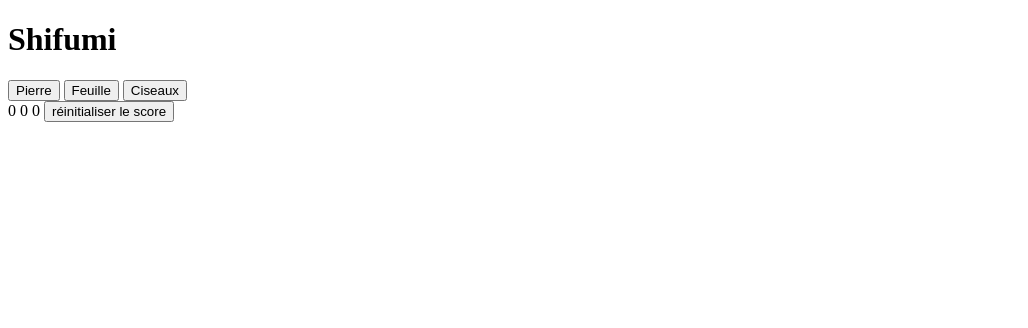
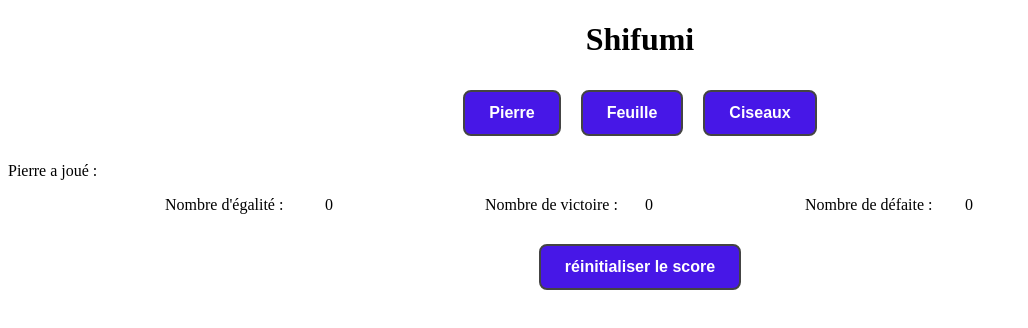
Before and after one commit to lennyquesnel-ops/TD1, a plain HTML site: page index.html in a window 1280 px wide. Shown: the whole page, without its empty margins (0-1028 px from the left). Drawn offline with Linux system fonts and the light colour scheme.

Commit message:
shifoumi moche et fonctionnel

```diff
--- a/index.html
+++ b/index.html
@@ -1,27 +1,43 @@
 <!DOCTYPE html>
+
 <html>
 <head>
     <title>Ma page</title>
+    <link rel="stylesheet" href="style/style.css">
 
 </head>
+
 <body>
 
     <h1>Shifumi</h1>
 
     <div class="shifumi">
-            <button id = "Pierre">Pierre</button>
-            <button id = "Feuille">Feuille</button>
-            <button id = "Ciseaux">Ciseaux</button>
+        <button id="Pierre">Pierre</button>
+        <button id="Feuille">Feuille</button>
+        <button id="Ciseaux">Ciseaux</button>
     </div>
+    <p>Pierre a joué :</p>
+    <p id = 'choixRobot'></p>
 
-        <span id="egalite"></span>
-        <span id="victoire"></span>
-        <span id="defaite"></span>
-
-
-        <button id = "reini">réinitialiser le score</button>
-
+    <div class="score container">
+        <div class="score">
+            <p>Nombre d'égalité :</p>
+            <p id="egalite"> </p>
+        </div>
+        <div class="score">
+            <p>Nombre de victoire :</p>
+            <p id="victoire"> </p>
+        </div>
+        <div class="score">
+            <p>Nombre de défaite :</p>
+            <p id="defaite"> </p>
+        </div>
+    </div>
+    <div class = reini-container>
+    <button id="reini">réinitialiser le score</button>
+    </div>
 
     <script src="script/shifumi.js"></script>
 </body>
+
 </html>
--- a/script/shifumi.js
+++ b/script/shifumi.js
@@ -2,12 +2,6 @@ let tab = ["Pierre","Feuille","Ciseaux"];
 let egalite = 0;
 let victoire = 0;
 let defaite = 0;
-
-mettreajour();
-
-function getRandomint(max){
-    return Math.floor(Math.random()*max);
-}
 
 function mettreajour(){
 document.getElementById("egalite").innerHTML = egalite;
@@ -15,11 +9,19 @@ document.getElementById("victoire").innerHTML = victoire;
 document.getElementById("defaite").innerHTML = defaite;
 }
 
+function affichechoix(choix){
+    document.getElementById("choixRobot").innerHTML = choix
+}
+
+function getRandomint(max){
+    return Math.floor(Math.random()*max);
+}
 
 function choixRobot(){
     let nb = getRandomint(3);
     return nb;
 }
+mettreajour();
 
 var Pierre = document.getElementById('Pierre');
 Pierre.addEventListener("click", function(){
@@ -27,6 +29,7 @@ Pierre.addEventListener("click", function(){
     if (choix == "Pierre") egalite++;
     if (choix == "Feuille") defaite++;
     if (choix == "Ciseaux") victoire++;
+    affichechoix(choix);
    mettreajour();
 });
 
@@ -36,6 +39,7 @@ Feuille.addEventListener("click", function(){
     if (choix == "Pierre") victoire++;
     if (choix == "Feuille") egalite++;
     if (choix == "Ciseaux") defaite++;
+    affichechoix(choix);
     mettreajour();
 });
 
@@ -45,6 +49,7 @@ Ciseaux.addEventListener("click", function(){
     if (choix == "Pierre") defaite++;
     if (choix == "Feuille") victoire++;
     if (choix == "Ciseaux") egalite++;
+    affichechoix(choix);
     mettreajour();
 });
 
--- /dev/null
+++ b/style/style.css
@@ -0,0 +1,66 @@
+
+.score-container {
+    display: flex;
+    flex-direction: column;
+    align-items: center; /* ✅ Centre horizontalement les éléments enfants */
+    gap: 10px;
+    margin-top: 20px;
+}
+
+        .score {
+            display: flex;
+            justify-content: center;
+            gap: 10px;
+        }
+
+        .score p {
+            margin: 0;
+            min-width: 150px; /* Pour un alignement propre */
+        }
+
+h1 {
+    text-align: center;
+}
+/* Styles de base */
+.shifumi {
+    display: flex;
+    justify-content: center;
+    align-items: center; /* facultatif : pour centrer aussi verticalement */
+    flex-wrap: wrap; /* pour que les boutons aillent à la ligne si besoin */
+}
+
+.reini-container {
+    display: flex;
+    justify-content: center;
+    margin-top: 20px; /* si tu veux de l'espace au-dessus */
+}
+
+.shifumi button,
+#reini {
+
+    padding: 12px 24px;
+    margin: 10px;
+    font-size: 16px;
+    font-weight: bold;
+    border: 2px solid #444444;
+    border-radius: 8px;
+    background-color: #4717e7;
+    color: #fff;
+    cursor: pointer;
+    transition: all 0.3s ease;
+}
+
+/* Hover (survol) */
+.shifumi button:hover,
+#reini:hover {
+    background-color: #0f016a;
+    border-color: #000;
+    transform: scale(1.05);
+}
+
+/* Active (clic) */
+.shifumi button:active,
+#reini:active {
+    background-color: #bbb;
+    transform: scale(0.95);
+}
```
Also changed, not shown: 1 other file. Lines whose indentation alone changed are shown as unchanged.
